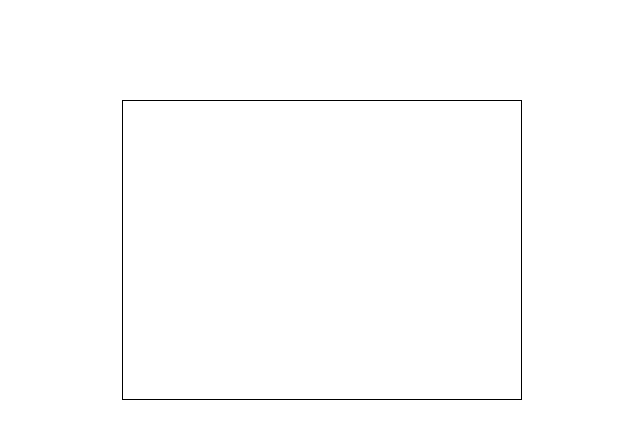
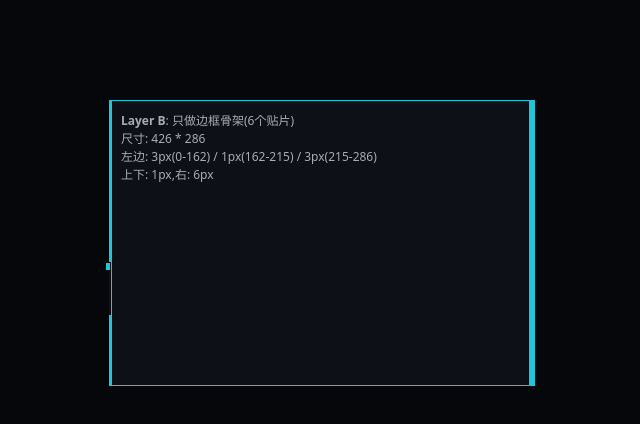
Before and after one commit to rayallen20/universeBlogLabel, a website built with webpack: page public/index.html in a window 1280 px wide. Shown: the whole page, without its empty margins (318-958 px from the left). Built offline with nearby package versions, Linux system fonts and the light colour scheme.

Commit message:
1. 边框层实现

```diff
--- /dev/null
+++ b/assets/borderLayer.css
@@ -0,0 +1,61 @@
+.seg {
+    position: absolute;
+    background: var(--border);
+}
+
+.borderLayer .topLine {
+    top: 0;
+    /* Tips: 同时设置了right和left,则元素在水平方向上会被自动拉伸,此时不要设置width */
+    right: 0;
+    left: 0;
+    height: 1px;
+}
+
+.borderLayer .bottomLine {
+    right: 0;
+    bottom: 0;
+    left: 0;
+    height: 1px;
+}
+
+.borderLayer .rightBar {
+    /* Tips: 同理,同时设置了top和bottom,则元素在垂直方向上也会被自动拉伸,此时不要设置height */
+    top: 0;
+    right: 0;
+    bottom: 0;
+    width: 6px;
+}
+
+.borderLayer .leftRail {
+    /*
+    leftRail只是为了组织左上/中/下3个不同粗细的边框,左边框内部允许用leftRail
+    作为"局部坐标系"(被设置了绝对定位的子元素,其定位参照物即为最近的已定位祖先元素),
+    来确定位置 */
+    position: absolute;
+    top: 0;
+    bottom: 0;
+    left: 0;
+    width: 3px;
+}
+
+.borderLayer .leftRail .leftTop {
+    top: 0;
+    left: 0;
+    width: 3px;
+    height: 162px;
+}
+
+.borderLayer .leftRail .leftMid {
+    top: 162px;
+    /* 细线是在粗线内侧的 */
+    right: 0;
+    width: 1px;
+    height: 53px;
+}
+
+.borderLayer .leftRail .leftBottom {
+    bottom: 0;
+    left: 0;
+    width: 3px;
+    height: 71px;
+}
--- /dev/null
+++ b/assets/decorLayer.css
@@ -0,0 +1,7 @@
+.decorLayer .rectangle {
+    top: 163px;
+    /* Tips: 这里给边框设置left: 0,给小矩形设置left: -3px,是为了统一坐标系,以边框为x = 0处 */
+    left: -3px;
+    width: 4px;
+    height: 7px;
+}
--- a/assets/index.css
+++ b/assets/index.css
@@ -4,9 +4,70 @@
     box-sizing: border-box;
 }
 
-.label {
-    margin: 100px auto;
-    border: 1px solid #000;
-    width: 400px;
-    height: 300px;
+:root {
+    --w: 426px;
+    --h: 286px;
+
+    /* 纯色阶段: 先用统一色,后面再换成设计稿中的颜色体系 */
+    --bg: #0d1117;
+    --border: #20c6d8;
 }
+
+body {
+    margin: 0;
+    height: 100vh;
+    background: #05070a;
+    font-family: ui-sans-serif, system-ui, -apple-system, Segoe UI, Roboto, "PingFang SC", "Microsoft YaHei";
+    overflow: hidden;
+}
+
+.labelWrap {
+    top: 100px;
+    left: 50%;
+    transform: translateX(-50%);
+    width: 426px;
+    height: 286px;
+    position: fixed;
+    background: var(--bg);
+    /* 纯色阶段不做圆角(似乎设计稿里也没有圆角) */
+    border-radius: 0;
+    /* 为了观察贴片是否生效给label加一个外边框,后续删除 */
+    /*outline: 1px solid rgba(255, 255, 255, 1);*/
+}
+
+.borderLayer,
+.decorLayer,
+.contentLayer {
+    position: absolute;
+    /* inset属性就是top/right/bottom/left的简写 */
+    /* 3层均铺满Wrap */
+    inset: 0;
+}
+
+.borderLayer {
+    /* 边框层最靠上,若边框覆盖了内容,则说明该调整内容的padding了 */
+    z-index: 30;
+}
+
+.decorLayer {
+    /* 装饰层在边框层下方,可以被边框遮挡,但不可以遮挡内容,若装饰层覆盖了内容,则说明该调整内容的padding了 */
+    z-index: 20;
+}
+
+.contentLayer {
+    /* 内容层在最下方,不会被边框和装饰遮挡,若遮挡则调整padding */
+    z-index: 10;
+}
+
+/* 内容 (占位用, 后面再做step2) */
+.contentLayer .content {
+    position: absolute;
+    left: 12px;
+    right: 12px;
+    top: 12px;
+    bottom: 12px;
+    color: rgba(255,255,255,0.65);
+    font-size: 12px;
+    line-height: 1.5;
+    pointer-events: none;
+}
--- a/public/index.html
+++ b/public/index.html
@@ -5,6 +5,54 @@
     <title>Universe Label</title>
 </head>
 <body>
-<div class="label"></div>
+<div class="labelWrap">
+    <!-- 边框层开始 -->
+    <div class="borderLayer">
+        <!-- 上边框 -->
+        <div class="seg topLine"></div>
+
+        <!-- 下边框 -->
+        <div class="seg bottomLine"></div>
+
+        <!-- 右边框 -->
+        <div class="seg rightBar"></div>
+
+        <!-- 左边框轨道区域开始 -->
+        <div class="leftRail">
+            <!-- 左上边框 -->
+            <div class="seg leftTop"></div>
+            <!-- 左中边框 -->
+            <div class="seg leftMid"></div>
+            <!-- 左下边框 -->
+            <div class="seg leftBottom"></div>
+        </div>
+        <!-- 左边框轨道区域结束 -->
+    </div>
+    <!-- 边框层结束 -->
+
+    <!-- 装饰件层开始 -->
+    <div class="decorLayer">
+        <!-- 左侧小矩形开始 -->
+        <div class="seg rectangle"></div>
+        <!-- 左侧小矩形结束 -->
+    </div>
+    <!-- 装饰件层结束 -->
+
+    <!-- 内容层开始 -->
+    <div class="contentLayer">
+        <!-- 占位内容 用于观察padding和边框遮挡关系 -->
+        <div class="content">
+            <b>Layer B</b>: 只做边框骨架(6个贴片)
+            <br/>
+            尺寸: 426 * 286
+            <br/>
+            左边: 3px(0-162) / 1px(162-215) / 3px(215-286)
+            <br/>
+            上下: 1px,右: 6px
+            <br/>
+        </div>
+    </div>
+    <!-- 内容层结束 -->
+</div>
 </body>
 </html>
--- a/src/index.js
+++ b/src/index.js
@@ -1,3 +1,5 @@
 import "../assets/index.css"
+import "../assets/borderLayer.css"
+import "../assets/decorLayer.css"
 
 console.log("123")
```
